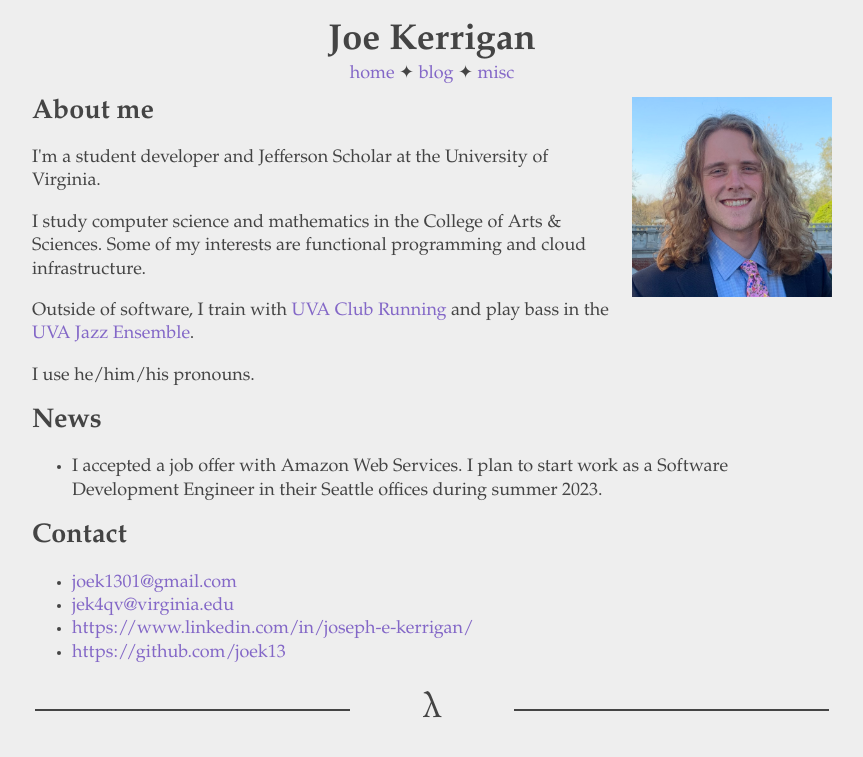
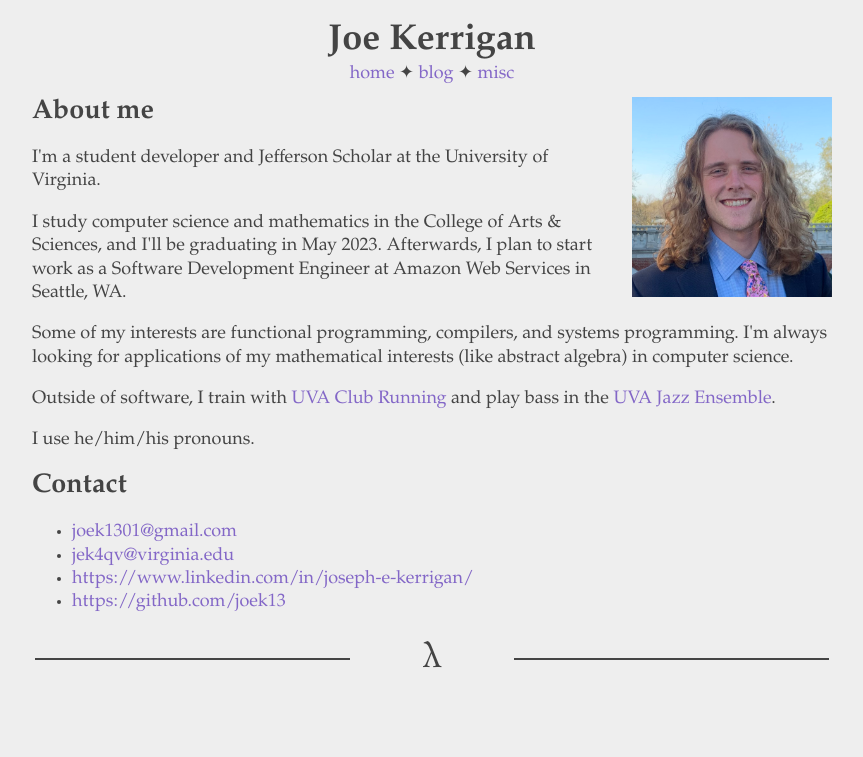
Before and after one commit to joek13/joek13.github.io, a Jekyll site: the page built from index.html, in a window 1280 px wide. Shown: the top 757 px of the page, without its empty margins (208-1071 px from the left). Built offline with Jekyll 4.4.1, drawn with Linux system fonts in a browser that asks for light colours.

Commit message:
Update homepage

```diff
--- a/index.html
+++ b/index.html
@@ -13,24 +13,20 @@ breadcrumbs: false
         I'm a student developer and Jefferson Scholar at the University of Virginia.
     </p>
     <p>
-        I study computer science and mathematics in the College of Arts &amp; Sciences.
-        Some of my interests are functional programming and cloud infrastructure.
+        I study computer science and mathematics in the College of Arts &amp; Sciences, and I'll be graduating in May 2023.
+        Afterwards, I plan to start work as a Software Development Engineer at Amazon Web Services in Seattle, WA.
     </p>
     <p>
-        Outside of software, I train with <a href="https://virginia.clubrunning.org/">UVA Club Running</a> and play bass in the <a href="https://music.virginia.edu/jazz-ensemble">UVA Jazz Ensemble</a>.
+        Some of my interests are functional programming, compilers, and systems programming.
+        I'm always looking for applications of my mathematical interests (like abstract algebra) in computer science.
+    </p>
+    <p>
+        Outside of software, I train with <a href="https://virginia.clubrunning.org/">UVA Club Running</a>
+        and play bass in the <a href="https://music.virginia.edu/jazz-ensemble">UVA Jazz Ensemble</a>.
     </p>
     <p>
         I use he/him/his pronouns.
     </p>
-</section>
-<section id="news">
-    <h2>News</h2>
-    <ul>
-        <li>
-            I accepted a job offer with Amazon Web Services.
-            I plan to start work as a Software Development Engineer in their Seattle offices during summer 2023.
-        </li>
-    </ul>
 </section>
 <section id="contact">
     <h2>Contact</h2>
```
